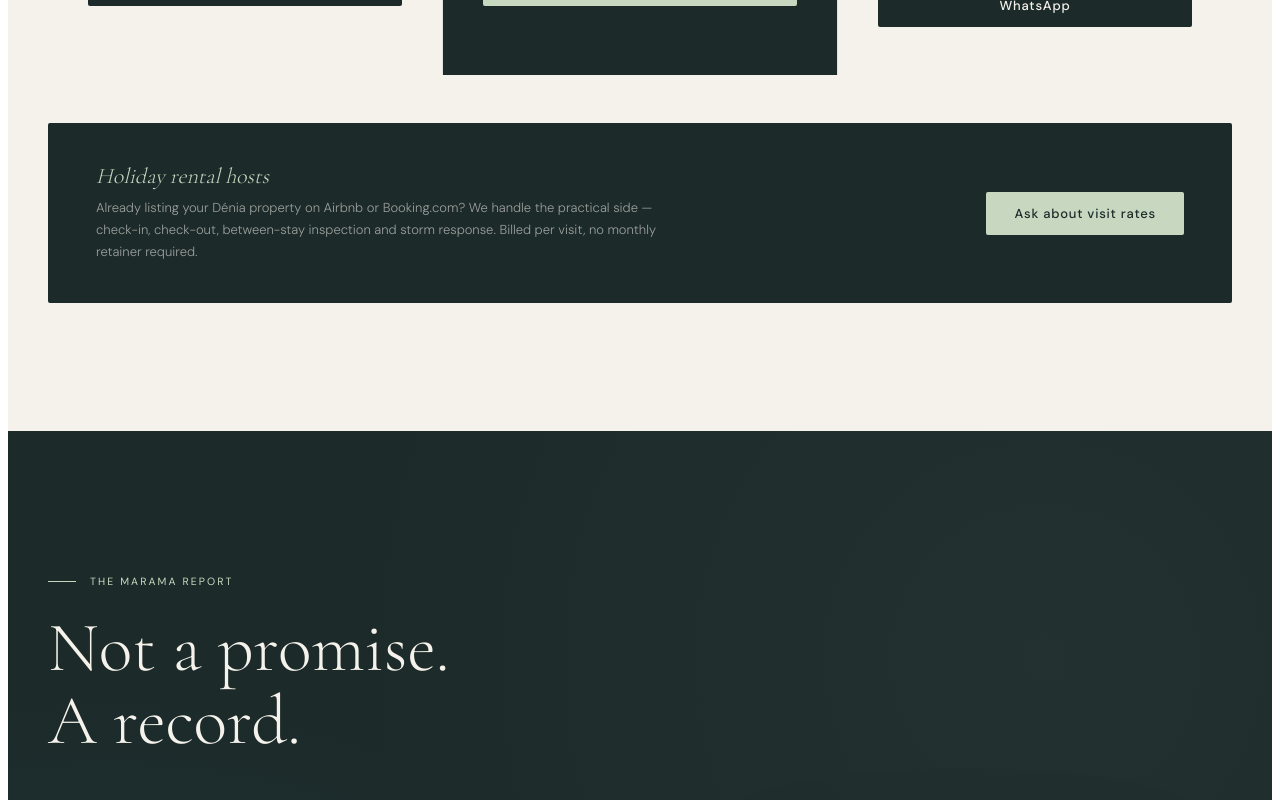
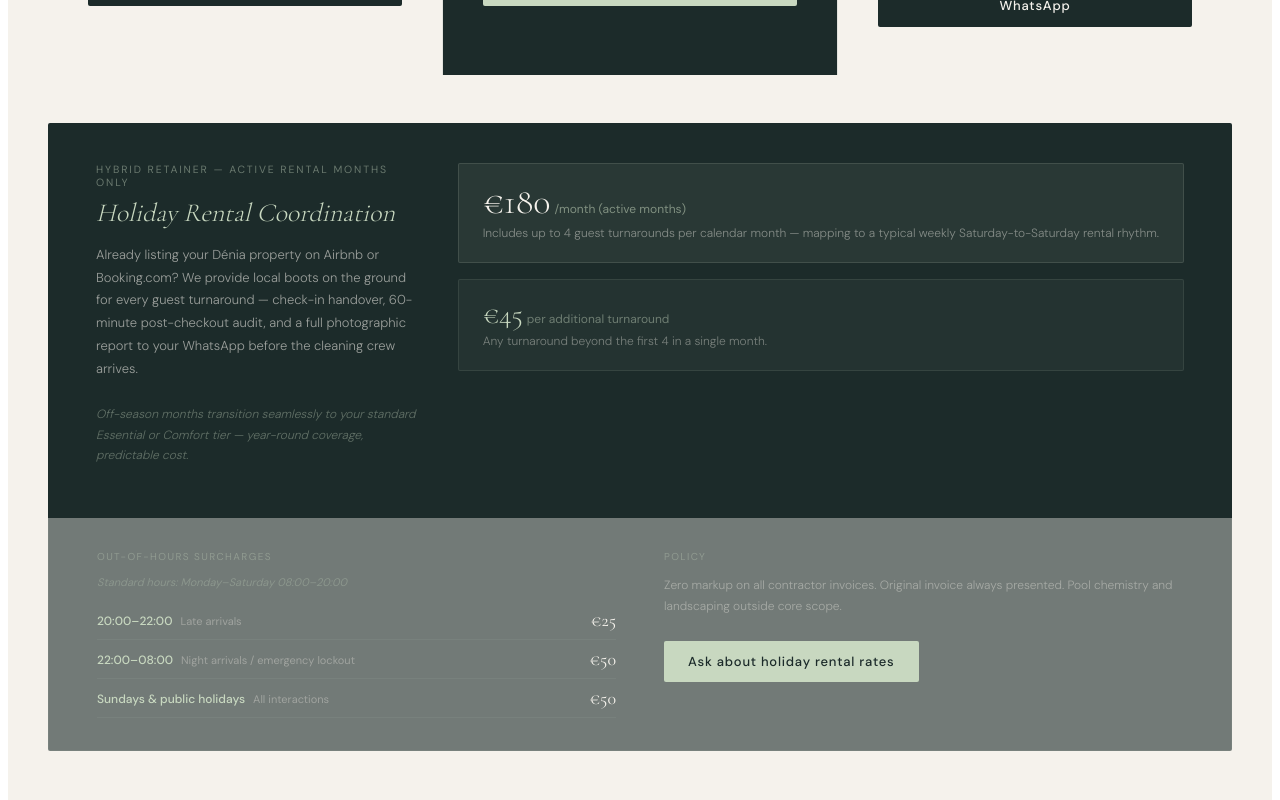
Before and after one commit to JariMarama/marama-web, a Next.js app: page / in a window 1280 px wide. Shown: the part 3620-4420 px from the top of the page. Built offline with nearby package versions, Linux system fonts and the light colour scheme.

Commit message:
Add full holiday rental pricing block with surcharge table

```diff
--- a/app/MaramaPage.js
+++ b/app/MaramaPage.js
@@ -139,9 +139,23 @@ const COPY = {
       },
     ],
     pr_popular:"Most popular",
-    pr_holiday_title:"Holiday rental hosts",
-    pr_holiday_body:"Already listing your Dénia property on Airbnb or Booking.com? We handle the practical side — check-in, check-out, between-stay inspection and storm response. Billed per visit, no monthly retainer required.",
-    pr_holiday_cta:"Ask about visit rates",
+    pr_holiday_title:"Holiday Rental Coordination",
+    pr_holiday_sub:"Hybrid retainer — active rental months only",
+    pr_holiday_body:"Already listing your Dénia property on Airbnb or Booking.com? We provide local boots on the ground for every guest turnaround — check-in handover, 60-minute post-checkout audit, and a full photographic report to your WhatsApp before the cleaning crew arrives.",
+    pr_holiday_base:"€180", pr_holiday_base_label:"/month (active months)",
+    pr_holiday_base_desc:"Includes up to 4 guest turnarounds per calendar month — mapping to a typical weekly Saturday-to-Saturday rental rhythm.",
+    pr_holiday_overage:"€45", pr_holiday_overage_label:"per additional turnaround",
+    pr_holiday_overage_desc:"Any turnaround beyond the first 4 in a single month.",
+    pr_holiday_offseason:"Off-season months transition seamlessly to your standard Essential or Comfort tier — year-round coverage, predictable cost.",
+    pr_holiday_hours_title:"Out-of-hours surcharges",
+    pr_holiday_hours_note:"Standard hours: Monday–Saturday 08:00–20:00",
+    pr_holiday_hours:[
+      {time:"20:00–22:00", label:"Late arrivals", fee:"€25"},
+      {time:"22:00–08:00", label:"Night arrivals / emergency lockout", fee:"€50"},
+      {time:"Sundays & public holidays", label:"All interactions", fee:"€50"},
+    ],
+    pr_holiday_policy:"Zero markup on all contractor invoices. Original invoice always presented. Pool chemistry and landscaping outside core scope.",
+    pr_holiday_cta:"Ask about holiday rental rates",
   },
 
   ES: {
@@ -255,9 +269,23 @@ const COPY = {
       },
     ],
     pr_popular:"El más elegido",
-    pr_holiday_title:"Anfitriones de alquiler vacacional",
-    pr_holiday_body:"¿Ya ofrece su propiedad en Dénia en Airbnb o Booking.com? Gestionamos la parte práctica — check-in, check-out, inspección entre estancias y respuesta ante tormentas. Facturado por visita, sin cuota mensual.",
-    pr_holiday_cta:"Consultar tarifas por visita",
+    pr_holiday_title:"Coordinación de Alquiler Vacacional",
+    pr_holiday_sub:"Tarifa híbrida — solo meses de alquiler activo",
+    pr_holiday_body:"¿Ya ofrece su propiedad en Dénia en Airbnb o Booking.com? Gestionamos cada cambio de huésped sobre el terreno — entrega de llaves en el check-in, auditoría post-checkout en 60 minutos con informe fotográfico completo a su WhatsApp antes de que llegue el equipo de limpieza.",
+    pr_holiday_base:"€180", pr_holiday_base_label:"/mes (meses activos)",
+    pr_holiday_base_desc:"Incluye hasta 4 cambios de huésped por mes natural — equivalente al ritmo típico de alquiler semanal de sábado a sábado.",
+    pr_holiday_overage:"€45", pr_holiday_overage_label:"por cambio adicional",
+    pr_holiday_overage_desc:"Cualquier cambio a partir del cuarto en un mismo mes.",
+    pr_holiday_offseason:"Los meses fuera de temporada pasan automáticamente a su tarifa Essential o Comfort habitual — cobertura anual, coste predecible.",
+    pr_holiday_hours_title:"Suplementos fuera de horario",
+    pr_holiday_hours_note:"Horario estándar: lunes a sábado 08:00–20:00",
+    pr_holiday_hours:[
+      {time:"20:00–22:00", label:"Llegadas tardías", fee:"€25"},
+      {time:"22:00–08:00", label:"Llegadas nocturnas / apertura de emergencia", fee:"€50"},
+      {time:"Domingos y festivos oficiales", label:"Cualquier interacción", fee:"€50"},
+    ],
+    pr_holiday_policy:"Sin comisiones en facturas de contratistas. Factura original siempre presentada. Análisis químico de piscina y jardinería fuera del alcance básico.",
+    pr_holiday_cta:"Consultar tarifas de alquiler vacacional",
   },
 
   CZ: {
@@ -371,9 +399,23 @@ const COPY = {
       },
     ],
     pr_popular:"Nejoblíbenější",
-    pr_holiday_title:"Majitelé turistických apartmánů",
-    pr_holiday_body:"Nabízíte svůj apartmán nebo vilu v Dénii na Airbnb nebo Booking.com? Postaráme se o praktickou část — check-in, check-out, inspekce mezi pobyty a reakce na bouřky. Fakturováno za návštěvu, bez měsíčního paušálu.",
-    pr_holiday_cta:"Zeptat se na ceny za návštěvu",
+    pr_holiday_title:"Koordinace turistických apartmánů",
+    pr_holiday_sub:"Hybridní paušál — pouze v měsících aktivního pronájmu",
+    pr_holiday_body:"Nabízíte svůj apartmán nebo vilu v Dénii na Airbnb nebo Booking.com? Zajistíme přítomnost na místě při každé výměně hostů — předání klíčů při check-inu, audit po check-outu do 60 minut s kompletní fotografickou zprávou do vašeho WhatsAppu ještě před příchodem úklidového týmu.",
+    pr_holiday_base:"€180", pr_holiday_base_label:"/měsíc (aktivní měsíce)",
+    pr_holiday_base_desc:"Zahrnuje až 4 výměny hostů za kalendářní měsíc — odpovídá typickému týdennímu rytmu pronájmu od soboty do soboty.",
+    pr_holiday_overage:"€45", pr_holiday_overage_label:"za každou další výměnu",
+    pr_holiday_overage_desc:"Každá výměna nad rámec prvních 4 v jednom měsíci.",
+    pr_holiday_offseason:"Mimo sezonu nemovitost automaticky přechází na váš standardní tarif Essential nebo Comfort — celoroční pokrytí, předvídatelné náklady.",
+    pr_holiday_hours_title:"Příplatky za mimopracovní dobu",
+    pr_holiday_hours_note:"Standardní provozní doba: pondělí–sobota 08:00–20:00",
+    pr_holiday_hours:[
+      {time:"20:00–22:00", label:"Pozdní příjezdy", fee:"€25"},
+      {time:"22:00–08:00", label:"Noční příjezdy / nouzové otevření", fee:"€50"},
+      {time:"Neděle a státní svátky", label:"Jakákoli interakce", fee:"€50"},
+    ],
+    pr_holiday_policy:"Nulová provize z faktur řemeslníků. Vždy předkládáme originální fakturu. Chemická úprava bazénu a zahradnictví nejsou součástí základního rozsahu.",
+    pr_holiday_cta:"Zeptat se na ceny pro turistické apartmány",
   },
 };
 
@@ -745,15 +787,56 @@ export default function MaramaPage() {
             </div>
           ))}
         </div>
-        <div style={{padding:"2.5rem 3rem",background:C.forest,borderRadius:"2px",display:"flex",flexWrap:"wrap",alignItems:"center",justifyContent:"space-between",gap:"1.5rem"}}>
-          <div>
-            <p style={{fontFamily:serif,fontSize:"22px",fontWeight:300,color:C.sage,margin:"0 0 8px",fontStyle:"italic"}}>{c.pr_holiday_title}</p>
-            <p style={{fontFamily:sans,fontSize:"13px",fontWeight:300,color:"rgba(245,242,236,0.58)",margin:0,lineHeight:1.7,maxWidth:"560px"}}>{c.pr_holiday_body}</p>
+        <div style={{marginTop:"3rem"}}>
+          <div style={{padding:"2.5rem 3rem",background:C.forest,borderRadius:"2px 2px 0 0",display:"flex",flexWrap:"wrap",alignItems:"flex-start",justifyContent:"space-between",gap:"2rem"}}>
+            <div style={{flex:"1",minWidth:"280px"}}>
+              <p style={{fontFamily:sans,fontSize:"10.5px",letterSpacing:"0.18em",textTransform:"uppercase",color:"rgba(200,216,192,0.45)",margin:"0 0 0.5rem"}}>{c.pr_holiday_sub}</p>
+              <p style={{fontFamily:serif,fontSize:"26px",fontWeight:300,color:C.sage,margin:"0 0 1rem",fontStyle:"italic"}}>{c.pr_holiday_title}</p>
+              <p style={{fontFamily:sans,fontSize:"13px",fontWeight:300,color:"rgba(245,242,236,0.58)",margin:"0 0 1.5rem",lineHeight:1.75,maxWidth:"520px"}}>{c.pr_holiday_body}</p>
+              <p style={{fontFamily:sans,fontSize:"12px",fontWeight:300,color:"rgba(200,216,192,0.4)",lineHeight:1.7,maxWidth:"520px",fontStyle:"italic"}}>{c.pr_holiday_offseason}</p>
+            </div>
+            <div style={{display:"flex",flexDirection:"column",gap:"1rem",minWidth:"200px"}}>
+              <div style={{background:"rgba(200,216,192,0.08)",border:"1px solid rgba(200,216,192,0.15)",borderRadius:"2px",padding:"1.25rem 1.5rem"}}>
+                <div style={{display:"flex",alignItems:"baseline",gap:"4px",marginBottom:"4px"}}>
+                  <span style={{fontFamily:serif,fontSize:"36px",fontWeight:300,color:C.linen,lineHeight:1}}>{c.pr_holiday_base}</span>
+                  <span style={{fontFamily:sans,fontSize:"12px",color:"rgba(200,216,192,0.55)"}}>{c.pr_holiday_base_label}</span>
+                </div>
+                <p style={{fontFamily:sans,fontSize:"12px",fontWeight:300,color:"rgba(245,242,236,0.45)",margin:0,lineHeight:1.5}}>{c.pr_holiday_base_desc}</p>
+              </div>
+              <div style={{background:"rgba(200,216,192,0.05)",border:"1px solid rgba(200,216,192,0.1)",borderRadius:"2px",padding:"1.25rem 1.5rem"}}>
+                <div style={{display:"flex",alignItems:"baseline",gap:"4px",marginBottom:"4px"}}>
+                  <span style={{fontFamily:serif,fontSize:"28px",fontWeight:300,color:C.sage,lineHeight:1}}>{c.pr_holiday_overage}</span>
+                  <span style={{fontFamily:sans,fontSize:"12px",color:"rgba(200,216,192,0.45)"}}>{c.pr_holiday_overage_label}</span>
+                </div>
+                <p style={{fontFamily:sans,fontSize:"12px",fontWeight:300,color:"rgba(245,242,236,0.4)",margin:0,lineHeight:1.5}}>{c.pr_holiday_overage_desc}</p>
+              </div>
+            </div>
           </div>
-          <a href={"https://wa.me/"+WP_NUMBER} target="_blank" rel="noopener noreferrer"
-            style={{fontFamily:sans,fontSize:"13px",fontWeight:500,color:C.forest,background:C.sage,padding:"13px 28px",borderRadius:"2px",textDecoration:"none",letterSpacing:"0.06em",whiteSpace:"nowrap",transition:"background .2s"}}>
-            {c.pr_holiday_cta}
-          </a>
+          <div style={{background:"rgba(28,43,42,0.6)",border:"1px solid rgba(200,216,192,0.08)",borderTop:"none",borderRadius:"0 0 2px 2px",padding:"2rem 3rem",display:"flex",flexWrap:"wrap",gap:"3rem",alignItems:"flex-start",justifyContent:"space-between"}}>
+            <div style={{flex:"1",minWidth:"260px"}}>
+              <p style={{fontFamily:sans,fontSize:"10px",letterSpacing:"0.14em",textTransform:"uppercase",color:"rgba(200,216,192,0.35)",margin:"0 0 0.75rem"}}>{c.pr_holiday_hours_title}</p>
+              <p style={{fontFamily:sans,fontSize:"11px",color:"rgba(200,216,192,0.3)",margin:"0 0 0.75rem",fontStyle:"italic"}}>{c.pr_holiday_hours_note}</p>
+              <div style={{display:"flex",flexDirection:"column",gap:"0"}}>
+                {c.pr_holiday_hours.map((h,i)=>(
+                  <div key={i} style={{display:"flex",alignItems:"center",justifyContent:"space-between",gap:"1rem",padding:"8px 0",borderBottom:"1px solid rgba(200,216,192,0.07)"}}>
+                    <div>
+                      <span style={{fontFamily:sans,fontSize:"12px",fontWeight:500,color:C.sage}}>{h.time}</span>
+                      <span style={{fontFamily:sans,fontSize:"11px",color:"rgba(245,242,236,0.35)",marginLeft:"8px"}}>{h.label}</span>
+                    </div>
+                    <span style={{fontFamily:serif,fontSize:"18px",fontWeight:400,color:C.linen,flexShrink:0}}>{h.fee}</span>
+                  </div>
+                ))}
+              </div>
+            </div>
+            <div style={{flex:"1",minWidth:"240px"}}>
+              <p style={{fontFamily:sans,fontSize:"10px",letterSpacing:"0.14em",textTransform:"uppercase",color:"rgba(200,216,192,0.35)",margin:"0 0 0.75rem"}}>Policy</p>
+              <p style={{fontFamily:sans,fontSize:"12px",fontWeight:300,color:"rgba(245,242,236,0.4)",lineHeight:1.75,margin:"0 0 1.5rem"}}>{c.pr_holiday_policy}</p>
+              <a href={"https://wa.me/"+WP_NUMBER} target="_blank" rel="noopener noreferrer"
+                style={{fontFamily:sans,fontSize:"13px",fontWeight:500,color:C.forest,background:C.sage,padding:"12px 24px",borderRadius:"2px",textDecoration:"none",letterSpacing:"0.06em",display:"inline-block",transition:"background .2s"}}>
+                {c.pr_holiday_cta}
+              </a>
+            </div>
+          </div>
         </div>
       </div>
     </section>
```
